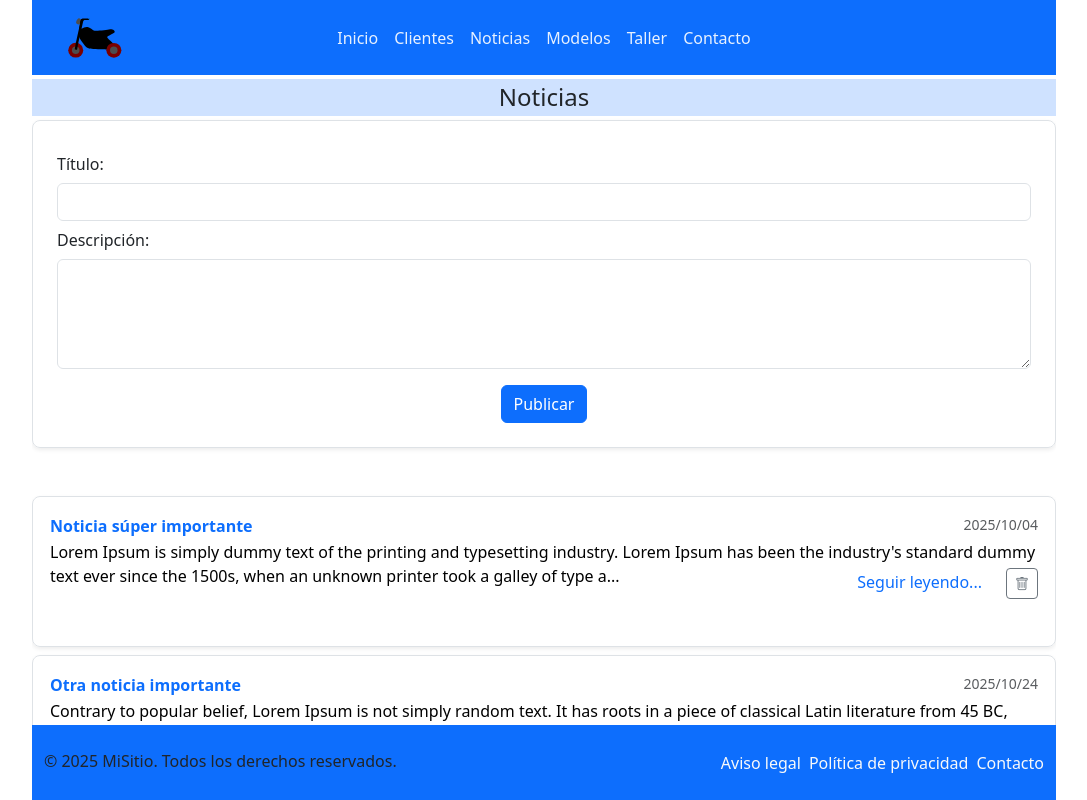
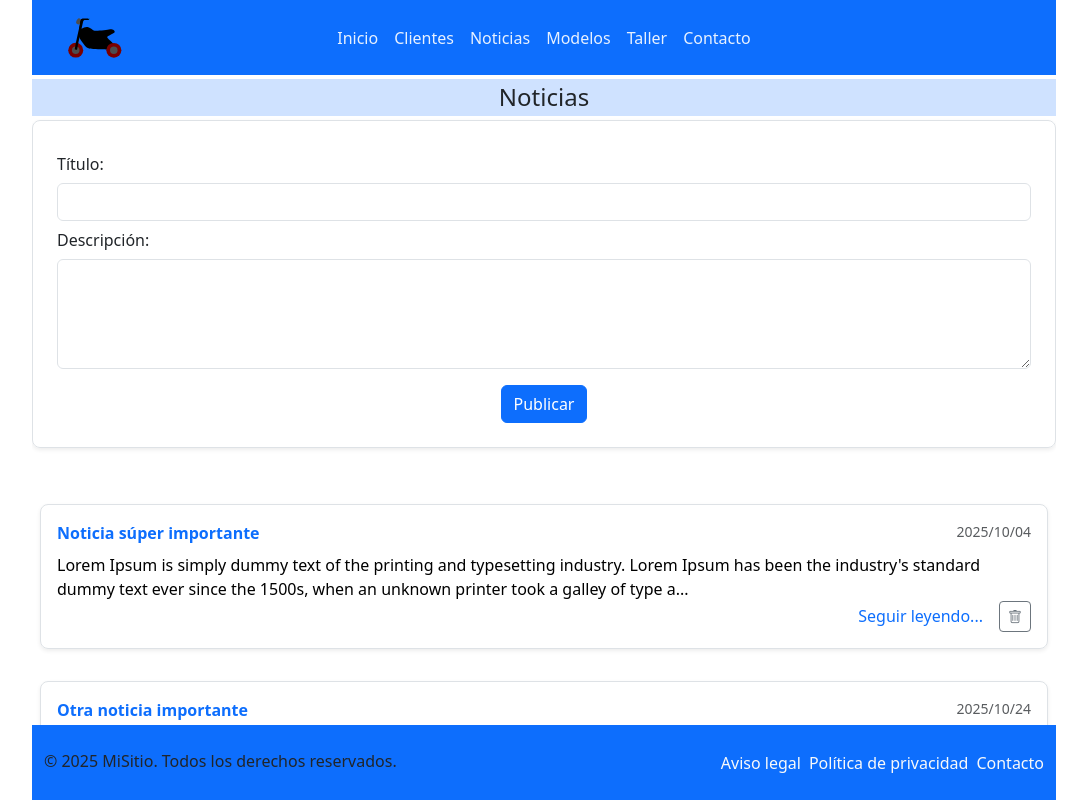
Before and after one commit to ainefp/figueroaperezaine, a Vue app: page /noticias in a window 1280 px wide. Shown: the whole page, without its empty margins (96-1183 px from the left). Built offline with nearby package versions, Linux system fonts and the light colour scheme; data requests are answered from the project's data file.

Commit message:
ver noticias arreglado

```diff
--- a/src/components/NoTicias.vue
+++ b/src/components/NoTicias.vue
@@ -18,37 +18,35 @@
     <table class="table table-borderless mt-3">
         <tbody>
             <template v-for="noticia in noticias" :key="noticia.id">
+                    <tr>
+                        <td>
                             <div class="border rounded-3 shadow-sm p-3 mb-2">
                                 <!-- Fila 1: título y fecha -->
-                    <tr>
-                        <td>
-                            <div class="d-flex justify-content-between">
+                                <div class="d-flex justify-content-between mb-2">
                                     <strong class="text-primary">{{ noticia.titulo }}</strong>
                                     <small class="text-muted text-secondary">{{ noticia.fecha }}</small>
                                 </div>
-                        </td>
-                    </tr>
                                 <!-- Fila 2: contenido con "mostrar más/menos" -->
-                    <tr>
-                        <td>
+                                <div>
                                     <span>
                                         {{ isExpanded[noticia.id] ? noticia.contenido : noticia.contenido.slice(0, 200) + "..." }}
                                     </span>
-                            <div class="float-end my-1">
-                                <a href="#" @click.prevent="toggleExpand(noticia.id)" class="text-decoration-none me-4">
+                                    <div class="d-flex justify-content-end align-items-center">
+                                        <a href="#" @click.prevent="toggleExpand(noticia.id)" class="text-decoration-none me-3">
                                             {{ isExpanded[noticia.id] ? "Mostrar menos..." : "Seguir leyendo..." }}
                                         </a>
                                         <button class="btn btn-outline-secondary btn-sm" @click.prevent="eliminarNoticia(noticia.id)">
                                             <i class="bi bi-trash"></i>
                                         </button>
                                     </div>
+                                 </div>
+                            </div>
                         </td>
                     </tr>
                     <!-- Fila 3: espacio en blanco -->
                     <tr>
-                        <td>&nbsp;</td>
+                        <td class="py-1"></td>
                     </tr>
-                </div>
             </template>
         </tbody>
     </table>
```
Lines whose indentation alone changed are shown as unchanged.
